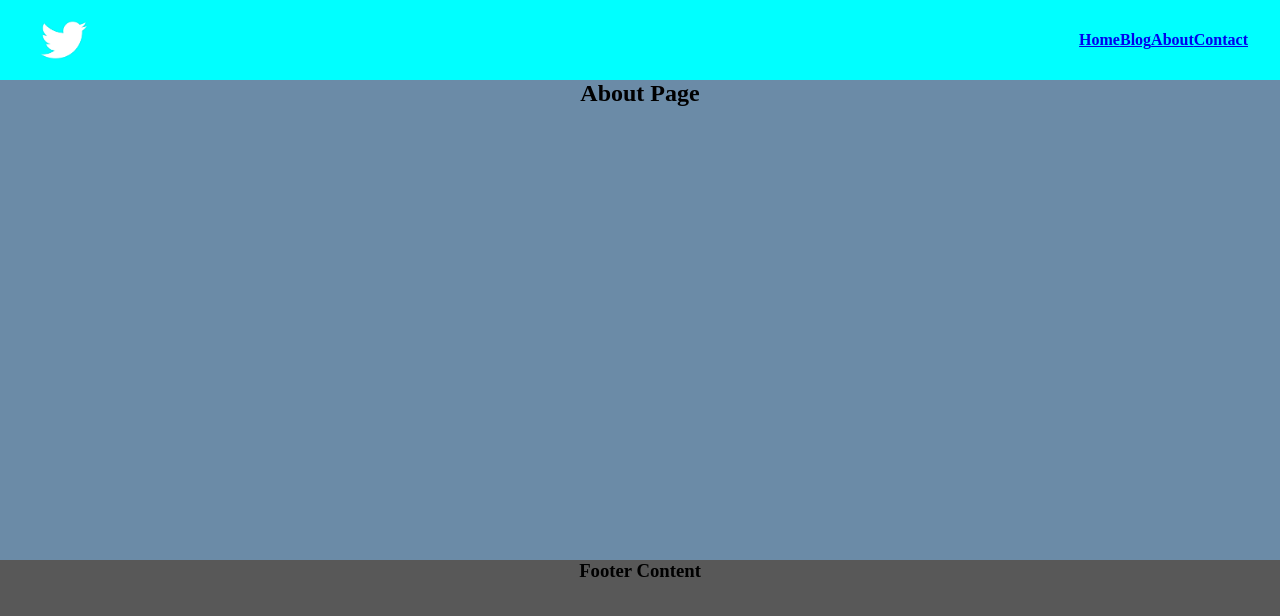
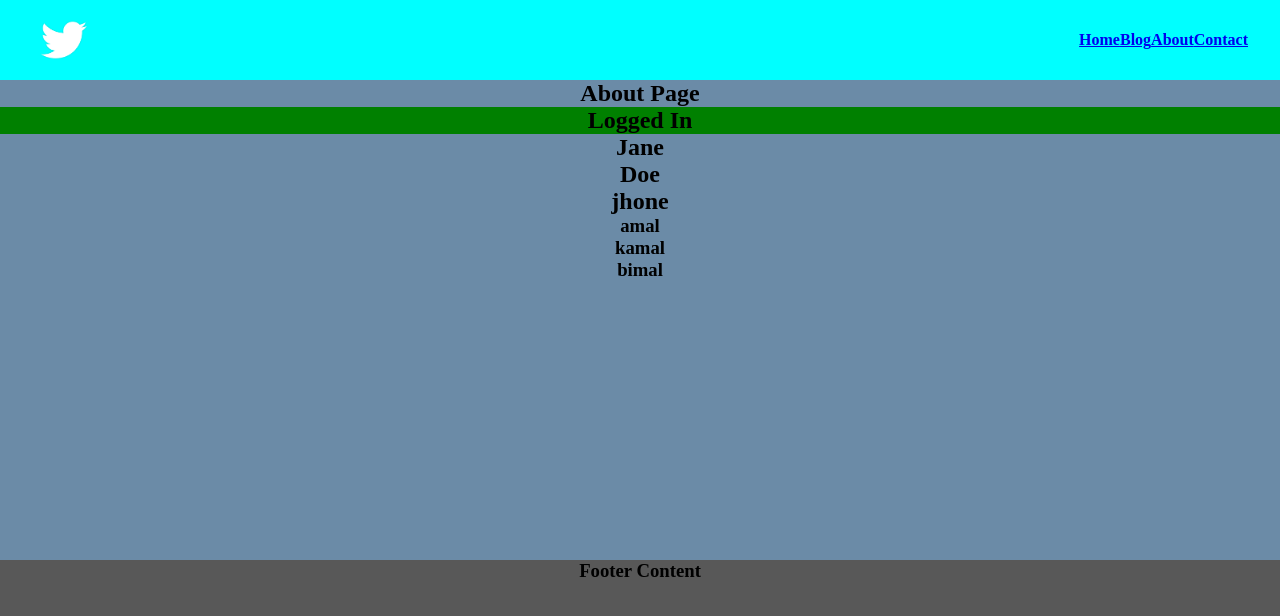
Before and after one commit to navodniwarshana/JSX-Basics, a React (Vite) app in the folder vite-project/: page /about in a window 1280 px wide. Shown: the top 616 px of the page. Built offline with nearby package versions, Linux system fonts and the light colour scheme.

Commit message:
And operation , Ternary operators

```diff
--- a/vite-project/src/Subpages/About.jsx
+++ b/vite-project/src/Subpages/About.jsx
@@ -2,13 +2,37 @@ import React from 'react'
 import HeaderContent from '../pages/HeaderContent/HeaderContent'
 import Bodycontent from '../pages/BodyContent/Bodycontent'
 import Footercontent from '../pages/FooterContent/Footercontent'
+import LoggedIn from './LoggedIn';
 
 function About() {
+
+  const loggedin=true;//false
+  const names =["Jane","Doe","jhone"];
+  const namescount=names.length;
+
+  const namearr =["amal","kamal","bimal"];
+  const namescount2=namearr.length;
+
   return (
     <>
       <HeaderContent/>
       <Bodycontent>
           <h2>About Page</h2>
+          {loggedin && <LoggedIn/> }
+          {!loggedin && <h2> Logged Out</h2>}
+
+          {namescount > 0 && names.map((value) =>  //use and operation
+              {
+                return <h2>{value}</h2>
+              }
+            )}
+          {namescount ==0 && <p>None Provided</p>}
+
+          {/*use Ternary operators*/}
+          {namescount2 > 0 ? (namearr.map((name2)=>{
+            return <h3>{name2}</h3>
+          })) : (<p>None Provided</p>)}
+
       </Bodycontent>
       <Footercontent/>
     </>
--- /dev/null
+++ b/vite-project/src/Subpages/LoggedIn.jsx
@@ -0,0 +1,9 @@
+import React from 'react'
+
+function LoggedIn() {
+  return (
+    <h2 style={{background:'green',}}>Logged In</h2>
+  )
+}
+
+export default LoggedIn
```
